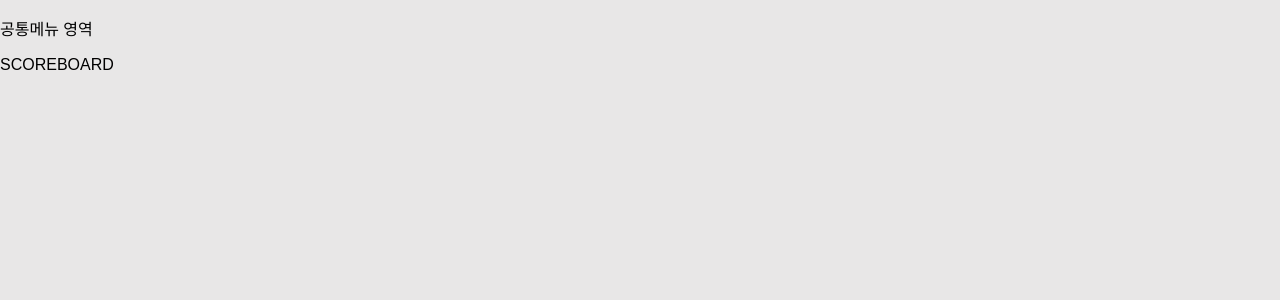
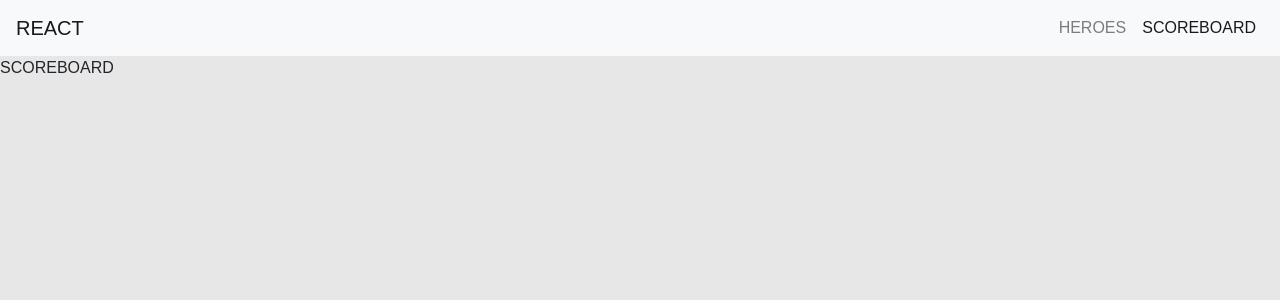
Before and after one commit to eastflag/react-scoreboard-aws, a React (Create React App) app: page /scoreboard in a window 1280 px wide. Shown: the top 300 px of the page. Built offline with nearby package versions, Linux system fonts and the light colour scheme.

Commit message:
부트스트랩 라이브러리 추가, 공통 메뉴 작업

```diff
--- a/package.json
+++ b/package.json
@@ -3,6 +3,7 @@
   "version": "0.1.0",
   "private": true,
   "dependencies": {
+    "bootstrap": "^4.2.1",
     "prop-types": "^15.6.2",
     "react": "^16.7.0",
     "react-dom": "^16.7.0",
--- a/src/index.js
+++ b/src/index.js
@@ -1,5 +1,6 @@
 import React from 'react';
 import ReactDOM from 'react-dom';
+import 'bootstrap/dist/css/bootstrap.css';
 import './index.css';
 import * as serviceWorker from './serviceWorker';
 import {Provider} from "react-redux";
--- /dev/null
+++ b/src/pages/Menu.js
@@ -0,0 +1,23 @@
+import React, {Component} from 'react';
+import {NavLink} from "react-router-dom";
+
+class Menu extends Component {
+  render() {
+    return (
+      <nav className="navbar navbar-expand-lg navbar-light bg-light justify-content-between">
+        <NavLink className="navbar-brand" to="/">React</NavLink>
+
+        <ul className="navbar-nav">
+          <li className="nav-item">
+            <NavLink className="nav-link" to="/heroes">heroes</NavLink>
+          </li>
+          <li className="nav-item">
+            <NavLink className="nav-link" to="/scoreboard">Scoreboard</NavLink>
+          </li>
+        </ul>
+      </nav>
+    )
+  }
+}
+
+export default Menu;
--- a/src/pages/Root.js
+++ b/src/pages/Root.js
@@ -3,13 +3,14 @@ import {BrowserRouter, Route, Switch} from 'react-router-dom';
 import Home from "./Home";
 import Scoreboard from "./Scoreboard";
 import Heroes from "./Heroes";
+import Menu from "./Menu";
 
 export class Root extends Component {
   render() {
     return (
       <BrowserRouter>
         <>
-          <p>공통메뉴 영역</p>
+          <Menu/>
           <Switch>
             <Route exact path="/" component={Home}></Route>
             <Route path="/heroes" component={Heroes}></Route>
```
